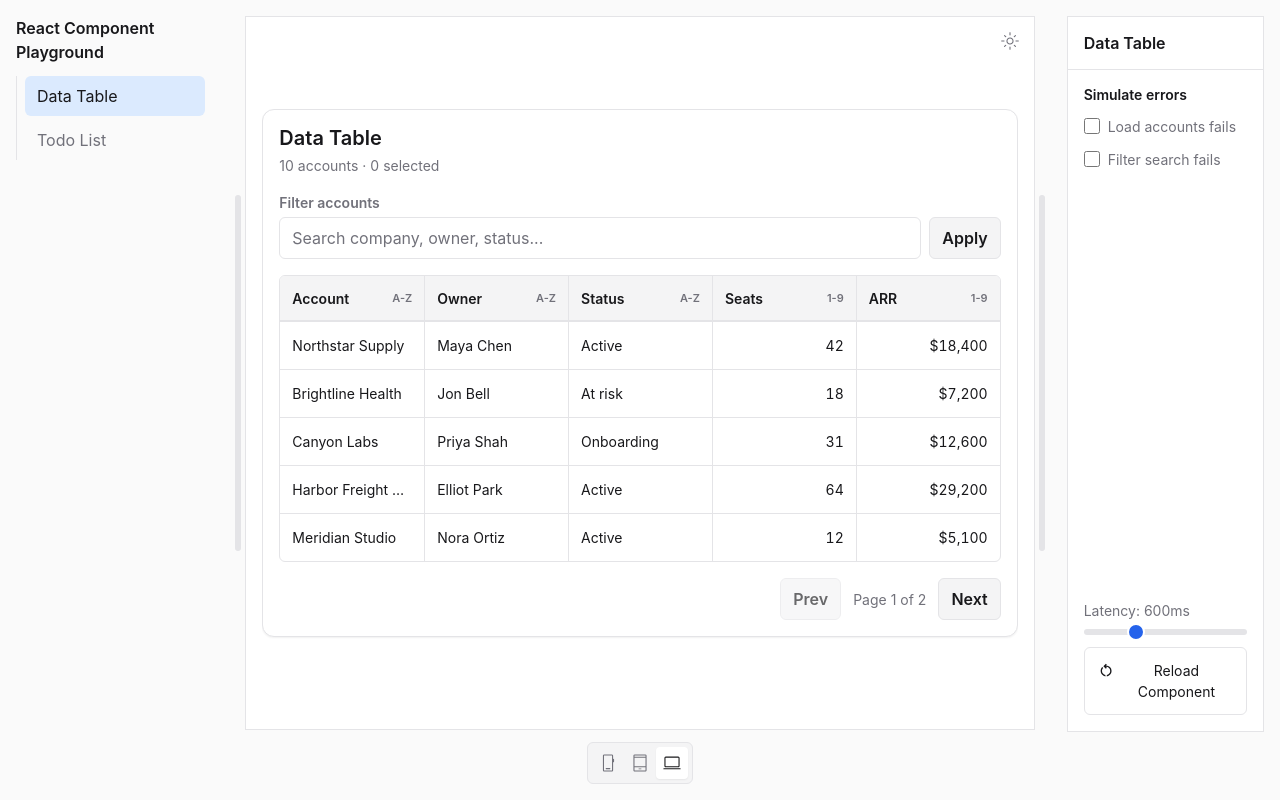
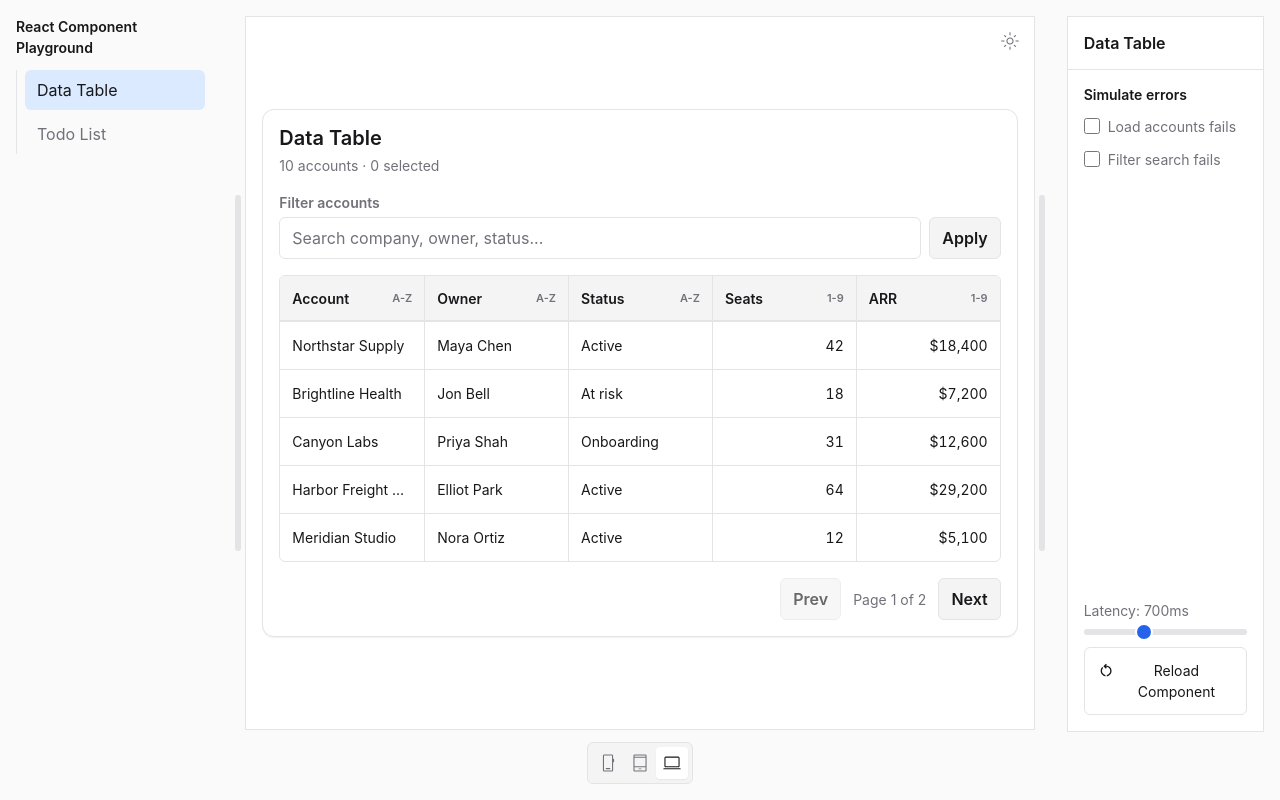
Before and after one commit to albho/react-component-playground, a React (Vite) app: page / in a window 1280 px wide. Built offline with nearby package versions, Linux system fonts and the light colour scheme.

Commit message:
minor styling update

```diff
--- a/src/components/demo/DataTable/useDataTableSimulation.ts
+++ b/src/components/demo/DataTable/useDataTableSimulation.ts
@@ -1,5 +1,6 @@
 import { useState } from 'react';
 import type { DataColumn, DataItem, DataTableSortState } from './DataTable';
+import { defaultSimulationLatencyMs } from '../simulationSettings';
 
 export type DataTableFailureSettings = {
   filterShouldFail: boolean;
@@ -27,8 +28,6 @@ export type DataTableSimulation = {
   onSelectRow: (id: string) => void;
   onPageChange: (page: number) => void;
 };
-
-const defaultDataTableLatencyMs = 600;
 
 const initialDataTableFailureSettings: DataTableFailureSettings = {
   filterShouldFail: false,
@@ -131,9 +130,7 @@ type SimulatedDataTableRequestOptions = {
   shouldFail: boolean;
 };
 
-const simulateDataTableRequest = (
-  options: SimulatedDataTableRequestOptions,
-) =>
+const simulateDataTableRequest = (options: SimulatedDataTableRequestOptions) =>
   new Promise<void>((resolve, reject) => {
     window.setTimeout(() => {
       if (options.shouldFail) {
@@ -211,7 +208,7 @@ export function useDataTableSimulation(): DataTableSimulation {
   const [page, setPage] = useState(1);
   const [isLoading, setIsLoading] = useState(false);
   const [errorMessage, setErrorMessage] = useState<string | null>(null);
-  const [latencyMs, setLatencyMs] = useState(defaultDataTableLatencyMs);
+  const [latencyMs, setLatencyMs] = useState(defaultSimulationLatencyMs);
   const [settings, setSettings] = useState(initialDataTableFailureSettings);
   const pageSize = 5;
 
--- a/src/components/demo/TodoList/useTodoListSimulation.ts
+++ b/src/components/demo/TodoList/useTodoListSimulation.ts
@@ -1,5 +1,6 @@
 import { useRef, useState } from 'react';
 import type { TodoItem } from './TodoList';
+import { defaultSimulationLatencyMs } from '../simulationSettings';
 
 export type TodoListFailureSettings = {
   addShouldFail: boolean;
@@ -29,8 +30,6 @@ export type TodoListSimulation = {
   ) => void;
   toggleTodo: (id: string) => void;
 };
-
-const defaultTodoListLatencyMs = 700;
 
 const initialTodoListFailureSettings: TodoListFailureSettings = {
   addShouldFail: false,
@@ -94,7 +93,7 @@ export function useTodoListSimulation(): TodoListSimulation {
   const [settings, setSettings] = useState(initialTodoListFailureSettings);
   const [errorMessage, setErrorMessage] = useState<string | null>(null);
   const [isLoading, setIsLoading] = useState(false);
-  const [latencyMs, setLatencyMs] = useState(defaultTodoListLatencyMs);
+  const [latencyMs, setLatencyMs] = useState(defaultSimulationLatencyMs);
   const [pendingDeleteIds, setPendingDeleteIds] = useState<string[]>([]);
   const [pendingEditIds, setPendingEditIds] = useState<string[]>([]);
   const [pendingToggleIds, setPendingToggleIds] = useState<string[]>([]);
--- /dev/null
+++ b/src/components/demo/simulationSettings.ts
@@ -0,0 +1 @@
+export const defaultSimulationLatencyMs = 700;
--- a/src/components/layout/Sidebar/Sidebar.scss
+++ b/src/components/layout/Sidebar/Sidebar.scss
@@ -71,7 +71,7 @@
 }
 
 .sidebar__title {
-  font-size: var(--font-size-base);
+  font-size: var(--font-size-sm);
   font-weight: var(--font-weight-semibold);
 }
 
```
